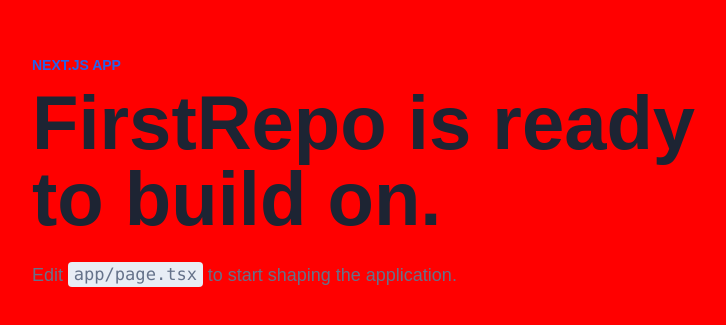
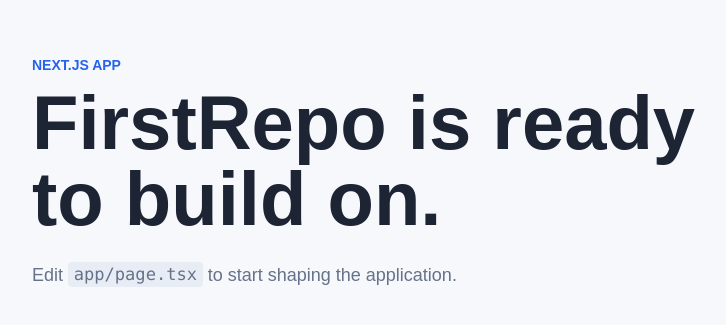
Before and after one commit to Zeyuzhao/FirstRepo, a Next.js app: page / in a window 1280 px wide. Shown: the part 227-552 px from the top of the page, without its empty margins (268-994 px from the left). Built offline with nearby package versions, Linux system fonts and the light colour scheme.

Commit message:
Revert page background color

```diff
--- a/app/globals.css
+++ b/app/globals.css
@@ -1,6 +1,6 @@
 :root {
   color-scheme: light;
-  --background: #ff0000;
+  --background: #f7f8fb;
   --foreground: #1d2433;
   --muted: #65728a;
   --accent: #2563eb;
```
